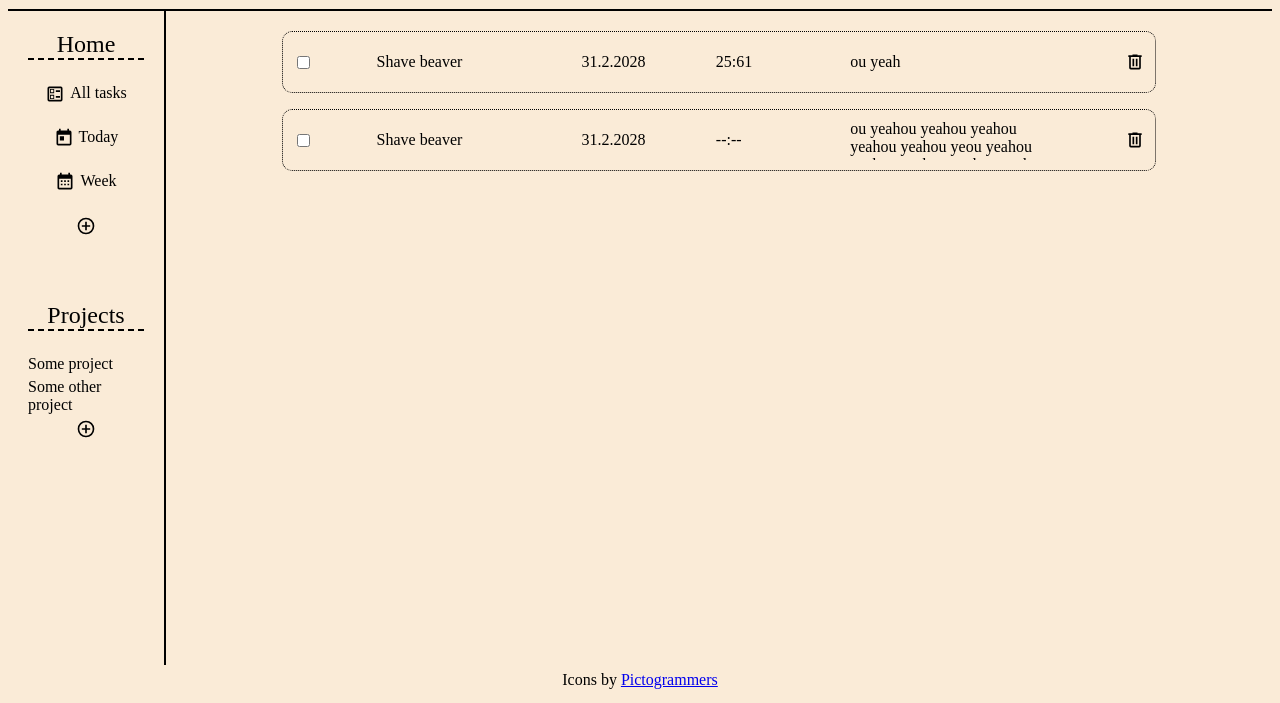
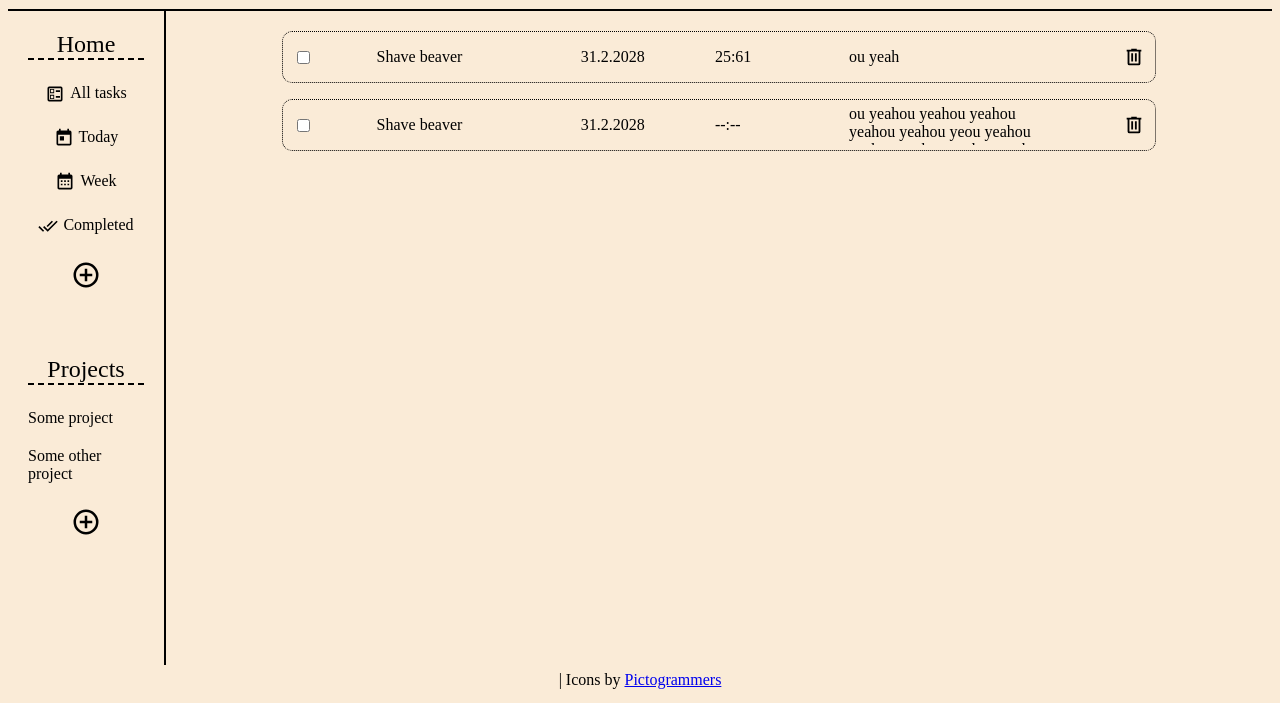
Before and after one commit to Andrij-Kolomijec/Todo-list, a plain HTML site: page index.html in a window 1280 px wide. Shown: the part 97-800 px from the top of the page. Drawn offline with Linux system fonts and the light colour scheme.

Commit message:
Basic styles

```diff
--- a/index.html
+++ b/index.html
@@ -14,7 +14,7 @@
         <div>To-Do List</div>
     </header>
     <div id="navbar">
-        <div class="headline home">
+        <div class="headline">
             Home
         </div>
         <div class="all-tasks home">
@@ -29,14 +29,17 @@
             <img class="week icon" src="./icons/calendar-month.svg" alt="">
             Week
         </div>
-        <div class="add-task icon">
-            <img class="add-project icon" src="./icons/plus-circle-outline.svg" alt="">
+        <div class="completed home">
+            <img class="completed icon" src="./icons/check-all.svg" alt="">
+            Completed
         </div>
+            <img class="add-task icon" src="./icons/plus-circle-outline.svg" alt="">
         <br>
         <div class="headline projects">Projects</div>
         <div class="projects-container">
             <div class="added-project">Some project</div>
             <div class="added-project">Some other project</div>
+        </div>
         <img class="add-project icon" src="./icons/plus-circle-outline.svg" alt="">
         <dialog id="new-project">
             <form>
@@ -52,9 +55,6 @@
                 <button class="close modal" formmethod="dialog" type="submit">Close</button>
             </form>
         </dialog>
-        </div>
-
-
     </div>
     <div id="content">
         <div class="added-task">
@@ -73,8 +73,15 @@
             <div class="task-notes">ou yeahou yeahou yeahou yeahou yeahou yeou yeahou yeahou yeahou yeahou yeahou yeou yeahou yeahou yeahou yeahou yeahou yeou yeahou yeahou yeahou yeahou yeahou yeou yeahou yeahou yeahou yeahou yeahou yeou yeahou yeahou yeahou yeahou yeahou yeou yeahou yeahou yeahou yeahou yeahou yeou yeahou yeahou yeahou yeahou yeahou yeahou yeahou yeahou yeahou yeahou yeah</div>
             <img src="./icons/trash-can-outline.svg" alt="">
         </div>
-
     </div>
-    <footer>Icons by <a href="https://pictogrammers.com/">Pictogrammers</a></footer>
+    <footer>
+        <a href="https://github.com/Andrij-Kolomijec">
+            <img class="icon" src="./icons/github.svg" alt="">
+        </a>
+        <p>
+        | Icons by
+            <a href="https://pictogrammers.com/">Pictogrammers</a>
+        </p>
+    </footer>
 </body>
 </html>
--- a/style.css
+++ b/style.css
@@ -1,10 +1,11 @@
 body {
     display: grid;
-    grid-template-rows: 100px 15fr 30px;
+    grid-template-rows: 100px auto 30px;
     grid-template-columns: 1fr 6fr 1fr; /* on click change to 1 column */
     background-color: antiquewhite;
     font-family: 'Times New Roman', Times, serif;
     min-height: 98vh;
+    /* position: relative; */
 }
 
 header {
@@ -16,7 +17,7 @@ header {
     border-bottom: 2px solid;
 }
 
-.icon {
+header .icon {
     height: 35px;
 }
 
@@ -29,8 +30,8 @@ header {
     padding: 20px;
     border-right: 2px solid;
     position: sticky;
-    top: 20px;
-    /* display: none; */ /* on click change none */
+    top: 0;
+    /* display: none; */ /* on click change to none */
 }
 
 #navbar .icon {
@@ -42,8 +43,37 @@ header {
     gap: 5px;
 }
 
-.projects-container {
+#navbar .home:hover,
+#navbar .added-project:hover,
+.menu-close:hover {
+    cursor: pointer;
+    transform: scale(1.1);
+    transition: 0.1s;
+}
+
+#navbar .add-task,
+#navbar .add-project {
+    height: 30px;
+}
+
+#navbar .add-task:hover,
+#navbar .add-project:hover {
+    cursor: pointer;
+    transition: 0.2s;
+    transform: scale(1.5);
+}
+
+#navbar .add-task:active,
+#navbar .add-project:active {
+    cursor: pointer;
+    transform: scale(0.8);
+    transition: 0.3s;
+}
+
+#navbar .projects-container {
+    display: flex;
     flex-direction: column;
+    gap: 20px;
 }
 
 .headline {
@@ -62,29 +92,45 @@ header {
     padding: 20px;
 }
 
-.added-task {
+#content .added-task {
     width: 80%;
     display: grid;
-    grid-template-columns: auto 2fr 1fr 1fr 3fr 20px;
+    grid-template-columns: auto 2fr 1fr 1fr 3fr 22px;
     align-items: center;
     gap: 5vw;
     border: 1px dotted;
     border-radius: 10px;
     padding: 10px;
     align-self: center;
-    height: 40px;
+    height: 30px;
 }
 
-.added-task > .task-notes {
+#content .added-task > .task-notes {
     max-height: 40px;
     overflow: auto;
 }
 
+#content .added-task > img:hover {
+    cursor: pointer;
+    transition: 0.5s;
+    animation: tilt-shaking 0.3s infinite;
+}
+
 footer {
     grid-column: span 3;
-    place-self: center;
+    display: flex;
+    justify-content: center;
+    align-items: center;
 }
 
 /* body * {
     border: 1px solid;
 } */
+
+@keyframes tilt-shaking {
+    0% { transform: rotate(0deg); }
+    25% { transform: rotate(10deg); }
+    50% { transform: rotate(0eg); }
+    75% { transform: rotate(-10deg); }
+    100% { transform: rotate(0deg); }
+  }
```
Also changed, not shown: icons/check-all.svg (added), icons/github.svg (added). Lines whose indentation alone changed are shown as unchanged.
